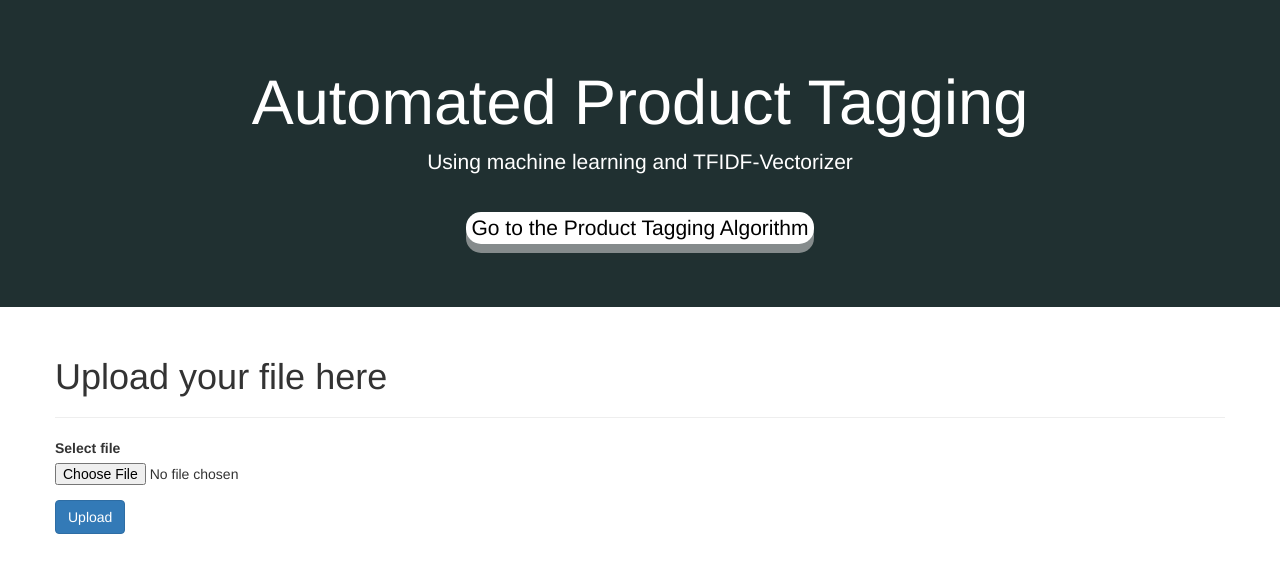
After one commit to wolfsinem/product-tagging, a Flask app: template templates/prediction.html in a window 1280 px wide. The commit adds this page. Shown: the top 573 px of the page. Run offline with Flask 2, Linux system fonts and the light colour scheme; the template is opened without the code that fills it, so the values that code supplies are empty; parts of the project's set-up code (start-up, migrations or seed data) failed here and were passed over; some libraries are stand-ins or nearby versions.

Commit message:
add new route html file

```diff
--- a/static/styles/style.css
+++ b/static/styles/style.css
@@ -8,6 +8,10 @@
 }
 
 .jumbotron p, h2 {
+  color: #ffffff;
+}
+
+.jumbotron input {
   color: #ffffff;
 }
 
--- /dev/null
+++ b/templates/prediction.html
@@ -0,0 +1,49 @@
+<!DOCTYPE html>
+<html lang="en">
+<head>
+  <title>Automated Product Tagging</title>
+  <meta charset="utf-8">
+  <meta name="viewport" content="width=device-width, initial-scale=1">
+  <link rel="stylesheet" href="https://maxcdn.bootstrapcdn.com/bootstrap/3.4.1/css/bootstrap.min.css">
+  <script src="https://ajax.googleapis.com/ajax/libs/jquery/3.5.1/jquery.min.js"></script>
+  <script src="https://maxcdn.bootstrapcdn.com/bootstrap/3.4.1/js/bootstrap.min.js"></script>
+  <script src="https://kit.fontawesome.com/9b31ab4365.js" crossorigin="anonymous"></script>
+  <link rel="stylesheet" type= "text/css" href="static/styles/style.css">
+</head>
+<body>
+
+
+<div class="jumbotron text-center">
+  <h1>Automated Product Tagging</h1>
+    <p>Using machine learning and TFIDF-Vectorizer</p>
+    <br><form action = "http://localhost:5000/generated" method = "POST">
+      <p><button>Go to the Product Tagging Algorithm</button></p>
+    </form>
+</div>
+
+
+<div class="container">
+  <div class="row">
+    <div class="col">
+
+      <h1>Upload your file here</h1>
+      <hr>
+
+      <form action="/read_csv" method="POST" enctype="multipart/form-data">
+
+        <div class="form-group">
+          <label>Select file</label>
+          <div class="custom-file">
+            <input type="file" class="custom-file-input" name="image" id="image">
+          </div>
+        </div>
+
+        <button type="submit" class="btn btn-primary">Upload</button>
+
+      </form>
+
+    </div>
+  </div>
+</div>
+</body>
+</html>
```
Also changed, not shown: templates/index.html (+12 -6 lines).
